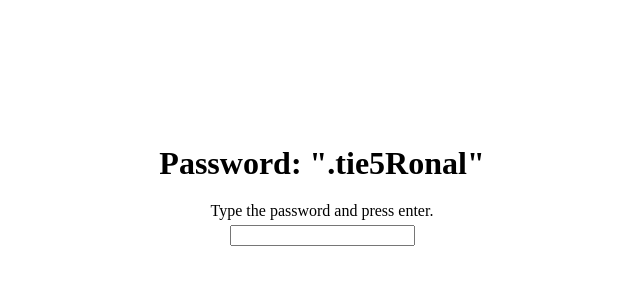
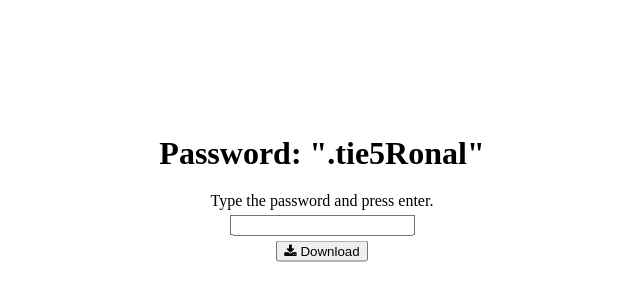
Before and after one commit to Jonathan-Bowden/jonathan-bowden.github.io, a plain HTML site: page index.html in a window 1280 px wide. Shown: the part 202-502 px from the top of the page, without its empty margins (318-958 px from the left). Drawn offline with Linux system fonts and the light colour scheme.

Commit message:
Update index.html

```diff
--- a/index.html
+++ b/index.html
@@ -13,7 +13,7 @@
       <h1 style="margin-top: 0px; margin-bottom: 20px;">Password: ".tie5Ronal"</h1>
       <label>Type the password and press enter.</label>
       <input type="password" style="margin: 5px;" id="pwrd"></input>
-      <button type="button" class="btn" id="dwnld" style="display:none;visibility:hidden;"><i class="fa fa-download" ></i> Download</button>
+      <button type="button" class="btn" id="dwnld"><i class="fa fa-download" ></i> Download</button>
     </div>
   </div>
   <!--<textarea cols="80" rows="20"></textarea>-->
```
